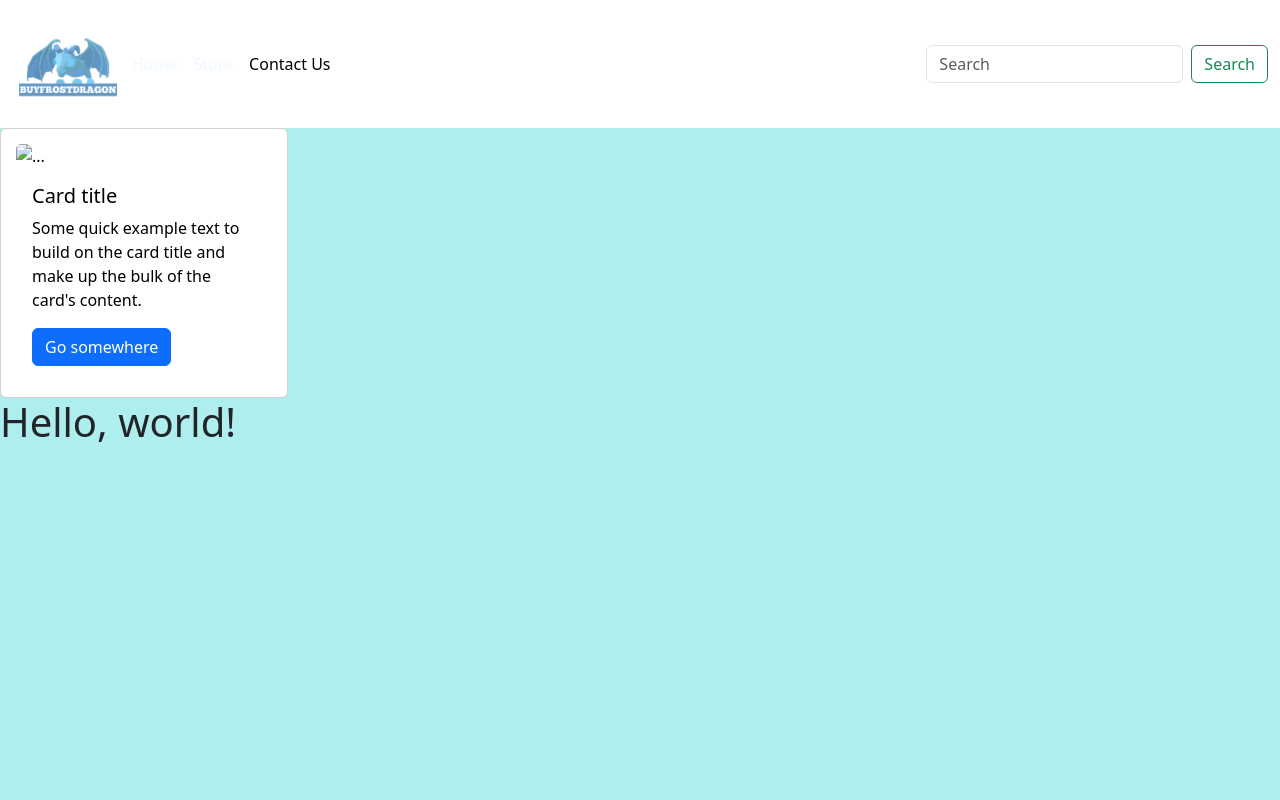
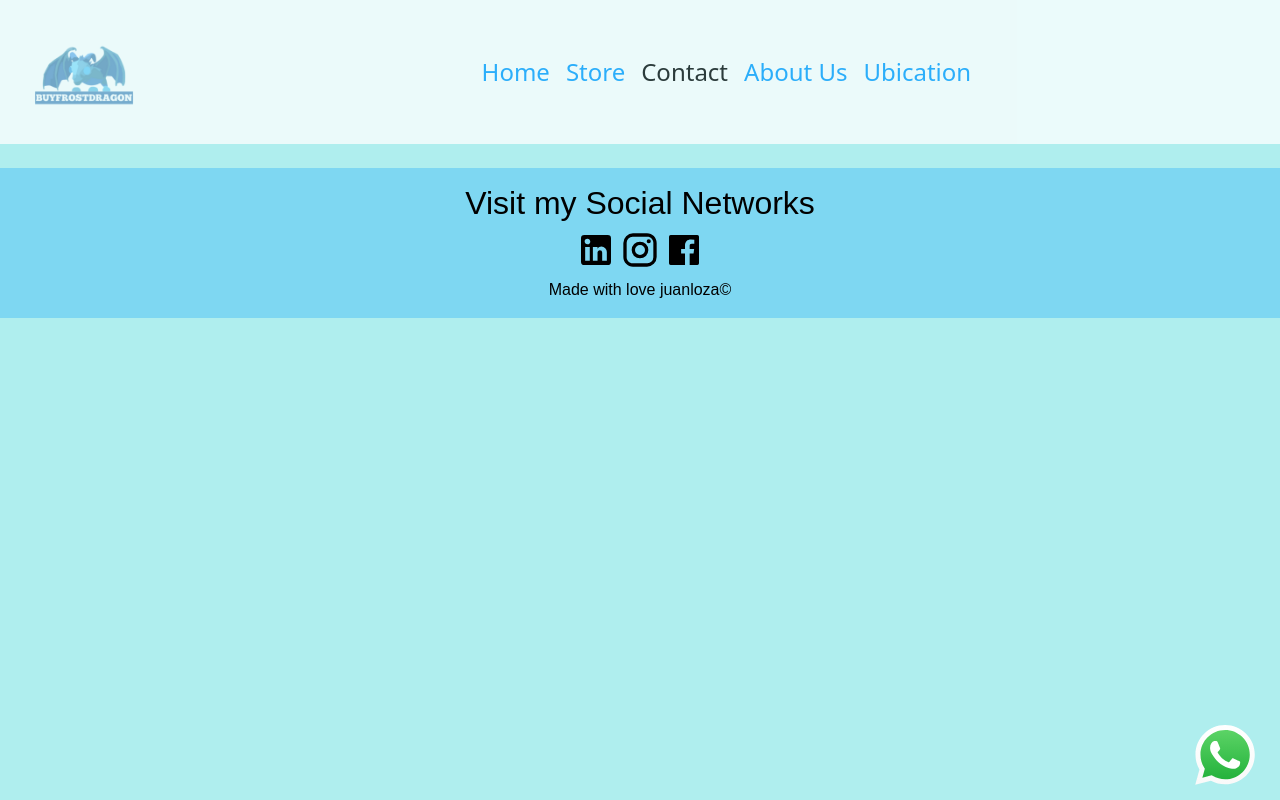
Before and after one commit to LozaJuan/first-repository, a plain HTML site: page pages/contact.html in a window 1280 px wide. Drawn offline with nearby package versions, Linux system fonts and the light colour scheme.

Commit message:
config nav and footer

```diff
--- a/pages/contact.html
+++ b/pages/contact.html
@@ -9,8 +9,8 @@
         <link rel="stylesheet" href="../style.css">
     </head>
     <body>
-        <header>
-            <nav class="navbar navbar-expand-lg">
+        <header class="sticky-top">
+            <nav class="navbar navbar-expand-lg p-3">
                 <div class="container-fluid">
                     <a href="../index.html">
                         <img class="site-logo" src="../img/site-logo.ico" alt="site logo">
@@ -19,37 +19,46 @@
                         <span class="navbar-toggler-icon"></span>
                     </button>
                     <div class="collapse navbar-collapse" id="navbarSupportedContent">
-                        <ul class="navbar-nav me-auto mb-2 mb-lg-0">
-                            <li class="nav-item">
+                        <ul class="navbar-nav me-auto mb-3 mb-lg-0">
+                            <li class="nav-item fs-4 fw-medium">
                                 <a class="nav-link" aria-current="page" href="../index.html">Home</a>
                             </li>
-                            <li class="nav-item">
+                            <li class="nav-item fs-4 fw-medium">
                                 <a class="nav-link" href="store.html">Store</a>
                             </li>
-                            <li class="nav-item">
-                                <a class="nav-link active" href="contact.html">Contact Us</a>
+                            <li class="nav-item fs-4 fw-medium">
+                                <a class="nav-link active" href="contact.html">Contact</a>
+                            </li>
+                            </li>
+                            <li class="nav-item fs-4 fw-medium">
+                                <a class="nav-link" href="about-us.html">About Us</a>
+                            </li>
+                            <li class="nav-item fs-4 fw-medium">
+                                <a class="nav-link" href="ubication.html">Ubication</a>
                             </li>
                         </ul>
-                        <form class="d-flex" role="search">
-                            <input class="form-control me-2" type="search" placeholder="Search" aria-label="Search">
-                            <button class="btn btn-outline-success" type="submit">Search</button>
-                        </form>
                     </div>
                 </div>
             </nav>
-            <div class="card" style="width: 18rem;">
-                <img src="..." class="card-img-top" alt="...">
-                <div class="card-body">
-                  <h5 class="card-title">Card title</h5>
-                  <p class="card-text">Some quick example text to build on the card title and make up the bulk of the card's content.</p>
-                  <a href="#" class="btn btn-primary">Go somewhere</a>
-                </div>
-              </div>
         </header>
-        <h1>Hello, world!</h1>
-        <footer>
-
+        <footer class="mt-4 d-flex flex-column align-items-center">
+            <h2 class="mt-3 ">Visit my Social Networks</h2>
+            <div class="padre-redes">
+                <a href="https://www.linkedin.com" target="_blank">
+                    <img src="../img/linkedin.svg" alt="Icono linkedin" class="icono-redes">
+                </a>
+                <a href="https://www.instagram.com" target="_blank">
+                    <img src="../img/instagram.svg" alt="Icono instagram" class="icono-redes">
+                </a>
+                <a href="https://www.facebook.com" target="_blank">
+                    <img src="../img/facebook-box-fill.svg" alt="Icono facebook" class="icono-redes">
+                </a>
+            </div>
+            <p class="mt-2">Made with love juanloza&copy;</p>
         </footer>
+        <a href="https://api.whatsapp.com/send?phone=5491112345678" target="_blank">
+            <img src="../img/whatsapp-icon.svg" alt="Icono whatsapp" class="whatsapp">
+        </a>
         <script src="https://cdn.jsdelivr.net/npm/bootstrap@5.3.0-alpha3/dist/js/bootstrap.bundle.min.js" integrity="sha384-ENjdO4Dr2bkBIFxQpeoTz1HIcje39Wm4jDKdf19U8gI4ddQ3GYNS7NTKfAdVQSZe" crossorigin="anonymous"></script>
     </body>
 </html>
--- a/style.css
+++ b/style.css
@@ -13,17 +13,18 @@ a  {
 
 .navbar {
     background-color: white;
+    opacity: 75%;
 }
 
-
-
 .navbar li a {
-    color: aliceblue;
+    color: #0099ff;
 }
 
 .navbar-toggler, .dropdown-menu {
     background-color: #4ff7f7;
 }
+
+
 
 body {
     background-color: paleturquoise;
@@ -37,6 +38,13 @@ body {
         object-fit: contain;
         height: 700px;
     }
+}
+
+@media (min-width: 1024px) {
+    .navbar ul {
+        margin-left: 30%;
+    }
+
 }
 
 /*Configurador de Tarjetas*/
```
Also changed, not shown: index.html (+9 -2 lines), pages/about-us.html (+31 -14 lines), pages/store.html (+31 -14 lines), pages/ubication.html (+64 -0 lines).
